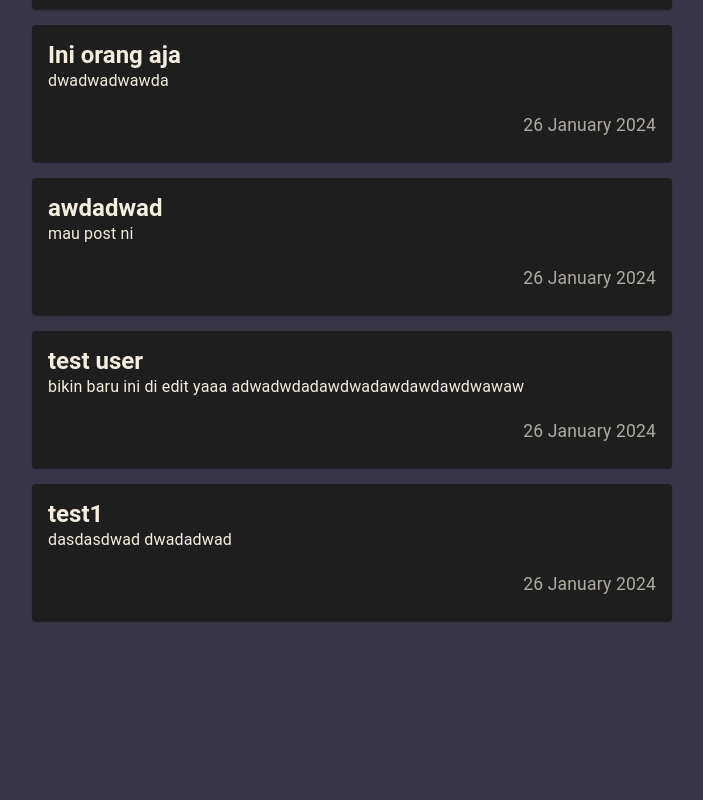
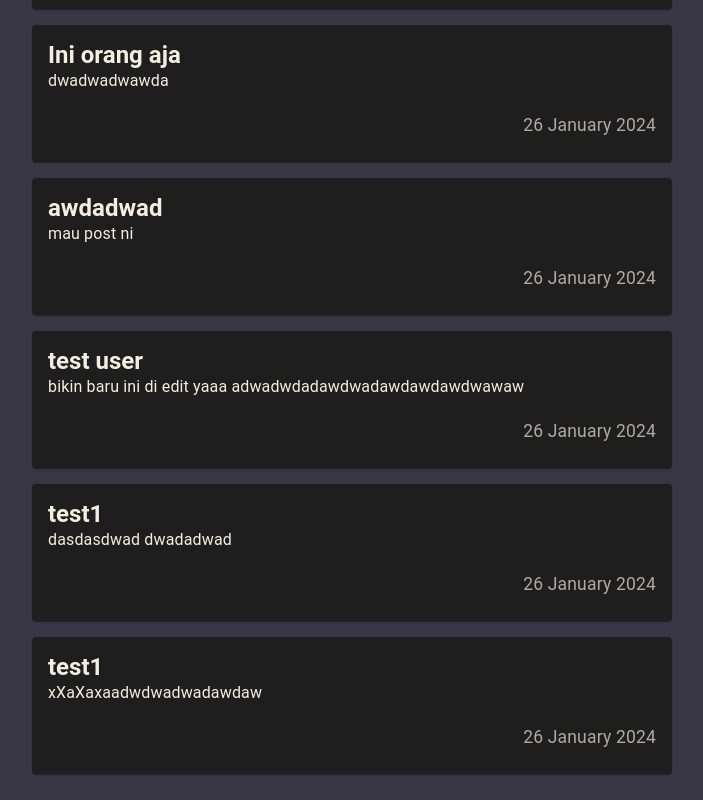
Before and after one commit to raihanputro/group-project-week3, a React (Vite) app: page / in a window 1280 px wide. Shown: the part 320-1120 px from the top of the page, without its empty margins (288-991 px from the left). Before the commit the page ends 967 px from the top, so only its background shows below. Built offline with nearby package versions, Linux system fonts and the light colour scheme; data requests are answered from the project's data file.

Commit message:
update: merge update

```diff
--- a/db.json
+++ b/db.json
@@ -95,6 +95,14 @@
       "content": "<p>dasdasdwad</p><h1>dwadadwad</h1>",
       "pure_text": "dasdasdwad\ndwadadwad",
       "created_date": "2024-01-26 08:31:06"
+    },
+    {
+      "id": "7788",
+      "user_id": "badb",
+      "fullname": "test1",
+      "content": "<p>xXaXaxaadwdwadwadawdaw</p>",
+      "pure_text": "xXaXaxaadwdwadwadawdaw",
+      "created_date": "2024-01-26 09:10:16"
     }
   ],
   "comment": [
@@ -135,6 +143,22 @@
       "fullname": "test1",
       "content": "kjbjkjbn",
       "created_date": "2024-01-26 08:54:46"
+    },
+    {
+      "id": "7b82",
+      "post_id": "f773",
+      "user_id": "badb",
+      "fullname": "test1",
+      "content": "dwadwadwa",
+      "created_date": "2024-01-26 09:12:41"
+    },
+    {
+      "id": "179f",
+      "post_id": "f773",
+      "user_id": "badb",
+      "fullname": "test1",
+      "content": "123123123",
+      "created_date": "2024-01-26 09:12:45"
     }
   ]
 }
--- a/src/pages/DetailPost/index.jsx
+++ b/src/pages/DetailPost/index.jsx
@@ -28,8 +28,8 @@ function DetailPost({ postDataSelect, commentsSelect, isLogined, userData }) {
     const [comment, setComment] = useState("");
 
     function sendComment() {
-        if(comment.length < 5) {
-            dispatch(showPopup(intl.formatMessage({id: "detail_post_title"}), intl.formatMessage({id: "detail_post_comment_error"})));
+        if (comment.length < 5) {
+            dispatch(showPopup(intl.formatMessage({ id: "detail_post_title" }), intl.formatMessage({ id: "detail_post_comment_error" })));
             return;
         }
         const dateNow = new Date().toISOString().slice(0, 19).replace("T", " ");
@@ -50,14 +50,18 @@ function DetailPost({ postDataSelect, commentsSelect, isLogined, userData }) {
         if (postid) {
             dispatch(getPostDetailData(postid, () => {
                 navigate("/notfound");
-            }, () => {}));
+            }, () => { }));
         } else {
             navigate("/");
         }
     }, [postid]);
     useEffect(() => {
         setPostData(postDataSelect);
-        setPostComments(commentsSelect);
+        const temp = commentsSelect;
+        temp.sort(function (a, b) {
+            return new Date(b.date) - new Date(a.date);
+        });
+        setPostComments(temp);
 
     }, [postDataSelect, commentsSelect])
 
```
Also changed, not shown: src/pages/CreatePost/index.jsx (+7 -1 lines).
